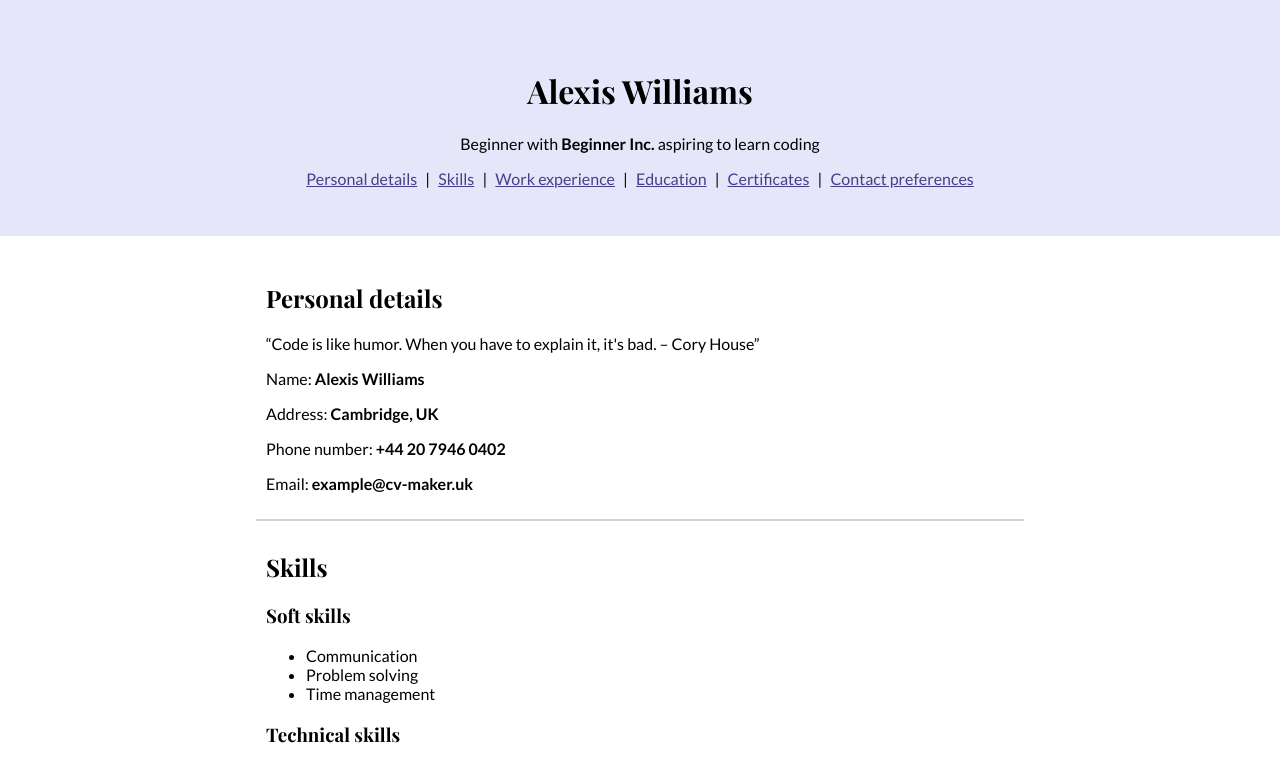
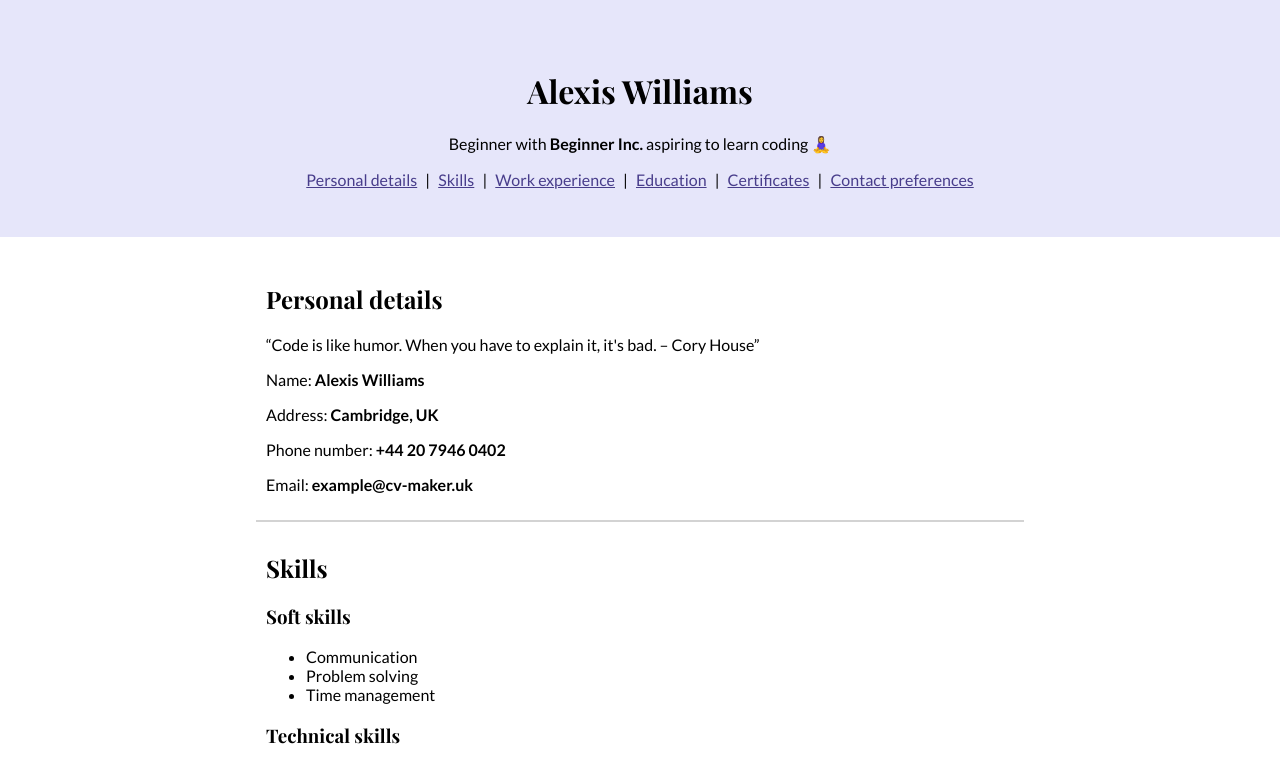
Before and after one commit to liga-auguste/task-cv-setup, a plain HTML site: page index.html in a window 1280 px wide. Shown: the top 763 px of the page. Drawn offline with nearby package versions, Linux system fonts and the light colour scheme; a web font is replaced by a local one.

Commit message:
pseudo-element in header added

```diff
--- a/style.css
+++ b/style.css
@@ -56,3 +56,12 @@ a:active {
 article + article {
   border-top: 2px solid LightGray;
 }
+
+::selection {
+  background-color: rgb(79, 79, 148);
+  color: whitesmoke;
+}
+
+.header p::after {
+  content: " 🧘‍♀️";
+}
```
